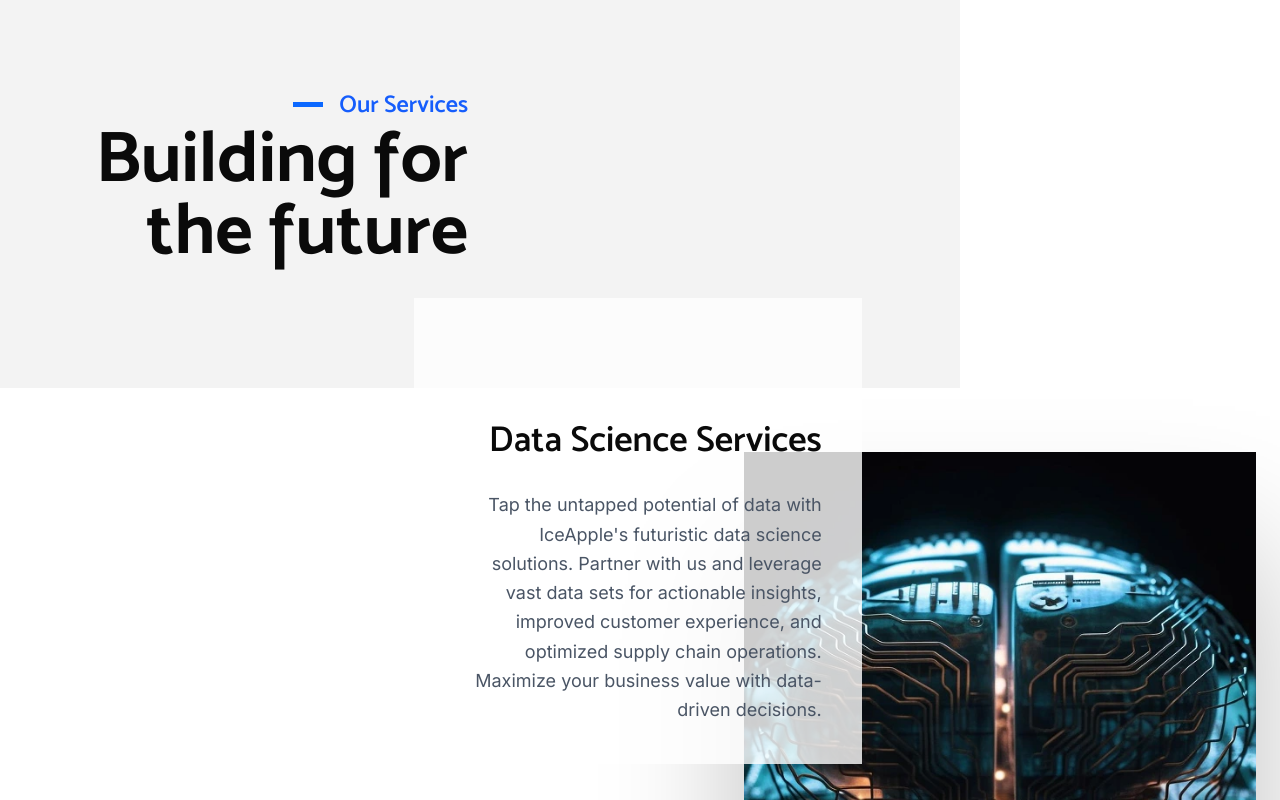
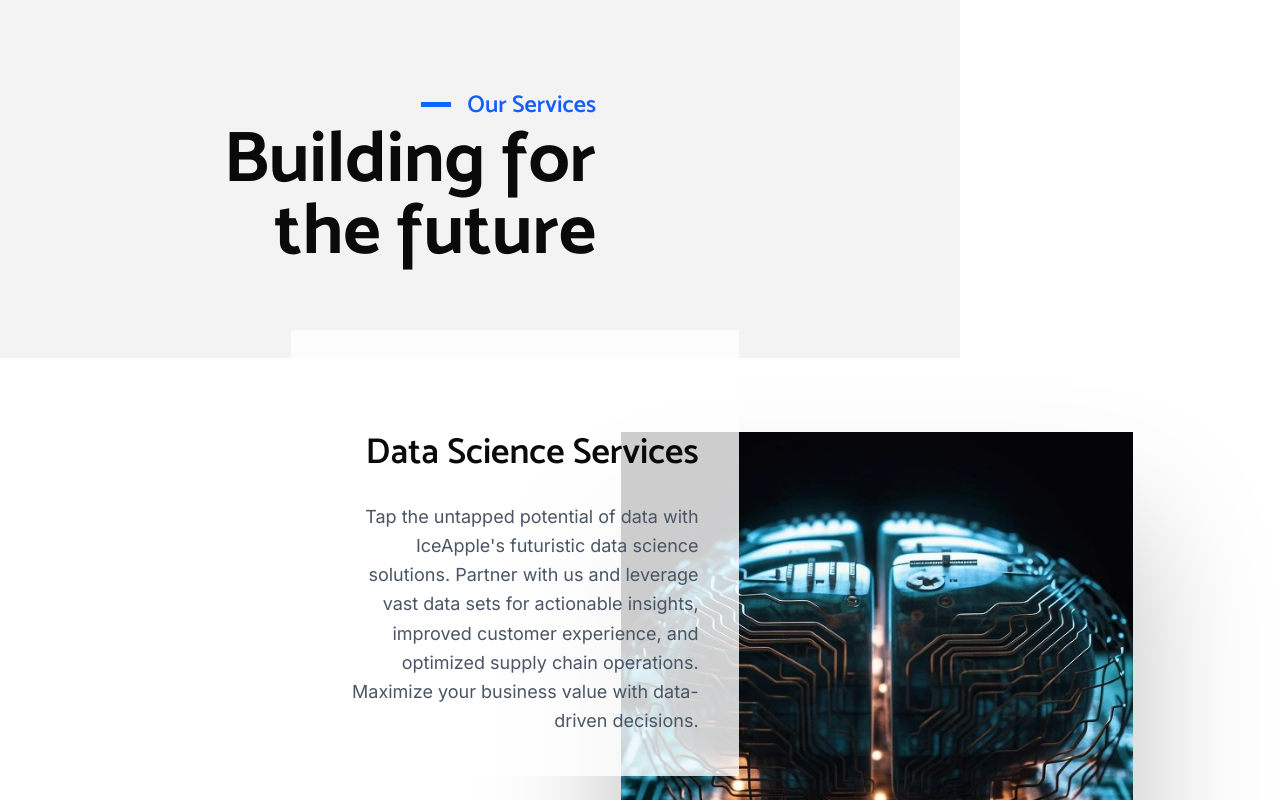
Before and after one commit to ThirstyNeuronsTeam/iceapple-website, a Next.js app: page / in a window 1280 px wide. Shown: the part 2400-3200 px from the top of the page. Built offline with nearby package versions, Linux system fonts and the light colour scheme.

Commit message:
JSON key name change

```diff
--- a/data/home-page/home-page.json
+++ b/data/home-page/home-page.json
@@ -12,9 +12,9 @@
     "aboutUs": {
       "aboutImageOne": "/assets/general/home-page/about-image-1.jpg",
       "aboutImageTwo": "/assets/general/home-page/about-image-2.jpg",
-      "smallText": "A brief overview of ‘About us’",
+      "subHeading": "A brief overview of ‘About us’",
       "heading": "Driven by the desire to drive innovation.",
-      "content": [
+      "contents": [
         "We are a dynamic technology company providing innovative and cost-effective solutions for businesses across industries. Our passionate team of engineers, with expertise in Automotive, Industrial, and Gaming domains, focuses on developing deep technology products and delivering niche software development services.",
         "With a vision to build a world-class technology services and product development company, IceApple leverages cutting-edge technologies like Artificial Intelligence, Machine Learning, web, cloud, IoT, mobile app development, and embedded software."
       ],
@@ -32,9 +32,9 @@
       ]
     },
     "ourServicesSection": {
-      "smallText": "Our Services",
+      "subHeading": "Our Services",
       "heading": "Building for the future",
-      "content": [""],
+      "contents": [],
       "services": [
         {
           "id": 1,
--- a/src/components/common/heading/index.tsx
+++ b/src/components/common/heading/index.tsx
@@ -2,15 +2,17 @@ import React from "react";
 
 type HeadingProps = {
   headingData: {
-    smallText: string;
+    subHeading: string;
     heading: string;
-    content: string[];
+    contents: string[];
   };
   align?: "left" | "center" | "right" | "smRight";
+  headingWidth?: "w-full" | "xl";
 };
 const HeadingSectionDetail: React.FC<HeadingProps> = ({
   headingData,
   align = "left",
+  headingWidth = "auto",
 }) => {
   const alignmentClass = {
     left: "text-left",
@@ -18,6 +20,10 @@ const HeadingSectionDetail: React.FC<HeadingProps> = ({
     right: "justify-end",
     smRight: "sm:justify-end",
   }[align];
+  const headingWidthClass = {
+    auto: "w-auto",
+    xl: "w-[80%]",
+  }[headingWidth];
   return (
     <>
       <div
@@ -25,21 +31,23 @@ const HeadingSectionDetail: React.FC<HeadingProps> = ({
       >
         <div className="w-[8px] sm:w-[30px] h-[1px] sm:h-[5px] bg-[#0B68FF]"></div>
         <p className="text-blue-600 font-semibold text-xs sm:text-2xl">
-          {headingData.smallText}
+          {headingData.subHeading}
         </p>
       </div>
-      <h2 className="text-[22px] sm:text-7xl font-bold leading-none mb-2 sm:mb-11">
+      <h2
+        className={`${headingWidthClass} ml-auto text-[22px] sm:text-7xl font-bold leading-none mb-2 sm:mb-11`}
+      >
         {headingData.heading}
       </h2>
-      <div className="sm:px-16 font-inter">
-        {headingData.content.length > 0
-          ? headingData.content.map((item, index) => (
+      {headingData.contents
+        ? headingData.contents?.map((item, index) => (
+            <div key={index} className="sm:px-16 font-inter">
               <p className="text-sm sm:text-lg mb-5" key={index}>
                 {item}
               </p>
-            ))
-          : ""}
-      </div>
+            </div>
+          ))
+        : ""}
     </>
   );
 };
--- a/src/components/home/about-us/index.tsx
+++ b/src/components/home/about-us/index.tsx
@@ -9,9 +9,9 @@ type AboutUsProps = {
   aboutUsData: {
     aboutImageOne: string;
     aboutImageTwo: string;
-    smallText: string;
+    subHeading: string;
     heading: string;
-    content: string[];
+    contents: string[];
     ourValues: {
       title: string;
       listItem: string[];
--- a/src/components/home/our-services/index.tsx
+++ b/src/components/home/our-services/index.tsx
@@ -21,11 +21,12 @@ type ServicesProps = {
 
 const OurServicesSection: React.FC<ServicesProps> = ({ servicesData }) => {
   return (
-    <article className="relative before:hidden sm:before:block sm:before:content-[''] before:absolute before:top-[38%] before:h-[1000px] before:right-0 before:bg-[#F3F3F3] before:w-[49vw] after:content-[''] after:absolute after:top-0 after:h-[250px] sm:after:h-[600px] after:left-0 after:bg-[#F3F3F3] after:w-full sm:after:w-[75vw] z-0 after:-z-10">
+    <article className="relative before:hidden sm:before:block sm:before:content-[''] before:absolute before:top-[38%] before:h-[1000px] before:right-0 before:bg-[#F3F3F3] before:w-[49vw] after:content-[''] after:absolute after:top-0 after:h-[250px] sm:after:h-[350px] after:left-0 after:bg-[#F3F3F3] after:w-full sm:after:w-[75vw] z-0 after:-z-10">
       <div className="w-full mx-auto px-5 2xl:px-0 container">
-        <div className="relative pt-20 sm:py-20 max-w-md text-left sm:text-right">
+        <div className="relative pt-20 sm:pt-20 sm:pb-15 max-w-xl text-left sm:text-right">
           <HeadingSectionDetail
             align="smRight"
+            headingWidth="xl"
             headingData={content.home.ourServicesSection}
           />
         </div>
@@ -37,6 +38,7 @@ const OurServicesSection: React.FC<ServicesProps> = ({ servicesData }) => {
               <div
                 key={item.id}
                 className={`${item.alignRight === true ? "justify-end" : ""}
+                ${item.sectionName === "one" ? "sm:right-[10%]" : ""}
                 ${
                   item.sectionName === "three" ? "sm:right-[20%]" : ""
                 } flex relative pb-80 sm:pb-0`}
@@ -66,7 +68,7 @@ const OurServicesSection: React.FC<ServicesProps> = ({ servicesData }) => {
                     item.reverse ? "md:ml-auto" : ""
                   } ${item.alignLeft ? "text-left" : "text-right "} ${
                     item.sectionName === "one"
-                      ? "bottom-[15%] sm:bottom-[inherit] sm:-top-[30%] p-5 md:p-10 md:pt-30 right-[10%] sm:right-[32%]"
+                      ? "bottom-[15%] sm:bottom-[inherit] sm:-top-[20%] p-5 md:p-10 md:pt-25 right-[10%] sm:right-[32%]"
                       : item.sectionName === "two"
                       ? "top-[30%] p-4 sm:p-14 pt-5 sm:pt-16 left-[10%] sm:left-[25%]"
                       : "bottom-[15%] sm:bottom-[inherit] sm:top-[40%] right-[10%] sm:right-[25%]"
```
